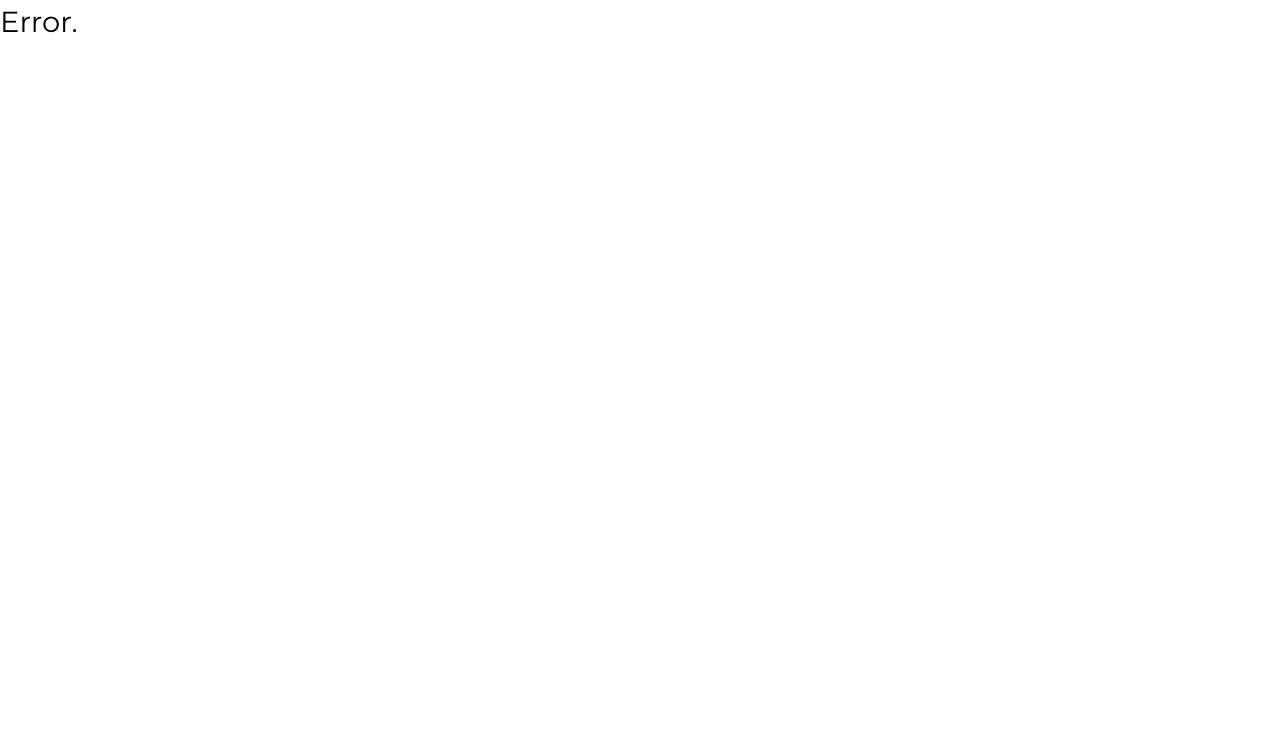
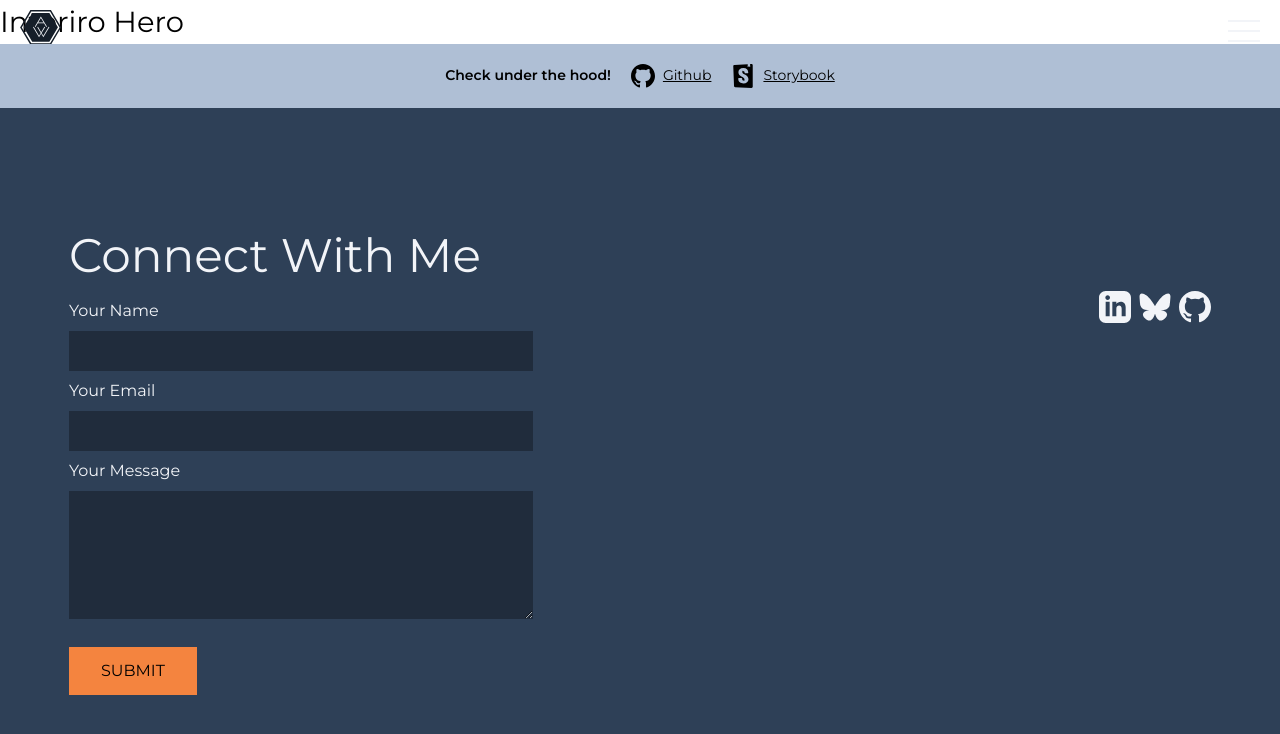
Before and after one commit to aweidele/awcom, a React (Vite) app: page /link-in-bio in a window 1280 px wide. Before the commit this address had no page. Shown: the top 734 px of the page. Built offline with nearby package versions, Linux system fonts and the light colour scheme.

Commit message:
homepage hero text update

```diff
--- a/index.html
+++ b/index.html
@@ -4,7 +4,7 @@
     <meta charset="UTF-8" />
     <link rel="icon" type="image/svg+xml" href="/logo.svg" />
     <meta name="viewport" content="width=device-width, initial-scale=1.0" />
-    <title>Aaron Weidele | Full Stack Wordpress and Drupal Developer in Baltimore, MD</title>
+    <title>Aaron Weidele | Senior Front End Developer in Baltimore, MD</title>
 
     <link rel="preconnect" href="https://fonts.googleapis.com" />
     <link rel="preconnect" href="https://fonts.gstatic.com" crossorigin />
--- a/src/App.jsx
+++ b/src/App.jsx
@@ -3,6 +3,7 @@
 import { Homepage } from "./pages/Homepage";
 import { Blog } from "./pages/Blog";
 import { Projects } from "./pages/Projects";
+import { LinkInBio } from "./pages/LinkInBio";
 
 const router = createBrowserRouter([
   {
@@ -22,6 +23,10 @@
         path: "projects",
         element: <Projects />,
       },
+      {
+        path: "link-in-bio",
+        element: <LinkInBio />,
+      },
     ],
   },
 ]);
--- /dev/null
+++ b/src/components/elements/InteriorHero.jsx
@@ -0,0 +1,3 @@
+export const InteriorHero = () => {
+  return <header>Interiro Hero</header>;
+};
--- a/src/content/sections/home.json
+++ b/src/content/sections/home.json
@@ -1,5 +1,5 @@
 {
   "line1": "Hello.",
-  "line2": "I’m Aaron. I am a full-stack Wordpress and Drupal Developer in Baltimore, Maryland.",
+  "line2": "I’m Aaron. I am a Senior Front End Developer in Baltimore, Maryland.",
   "scrollText": "Come learn some more"
 }
--- /dev/null
+++ b/src/pages/LinkInBio.jsx
@@ -0,0 +1,9 @@
+import { InteriorHero } from "../components/elements/InteriorHero";
+
+export const LinkInBio = () => {
+  return (
+    <>
+      <InteriorHero />
+    </>
+  );
+};
```
